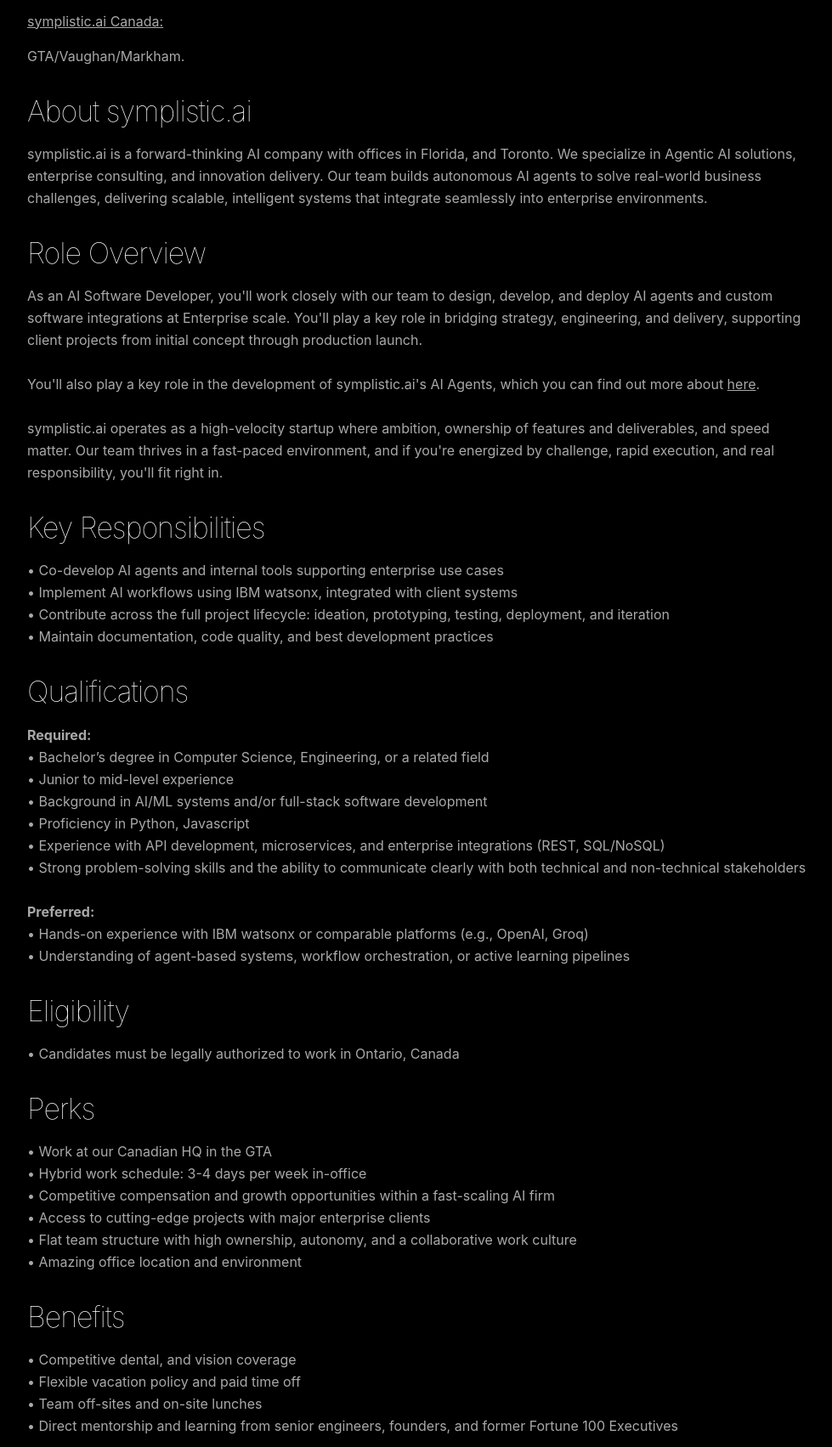
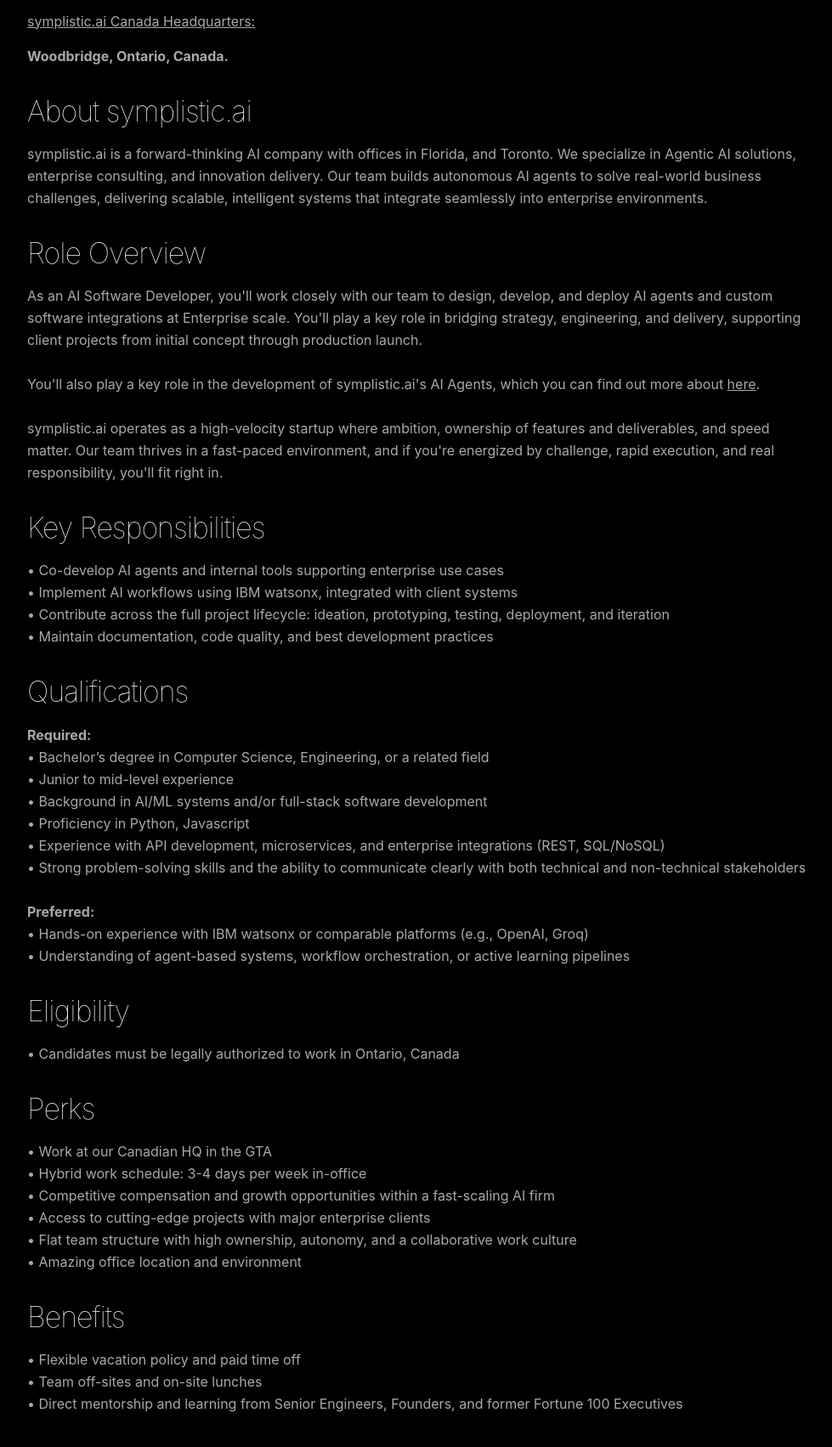
Before and after one commit to symplistic-ai/symplistic-ai.github.io, a website: page can-job-ai-software-developer.html in a window 1280 px wide. Shown: the part 734-2437 px from the top of the page at 85% size, without its empty margins (143-1122 px from the left). Drawn offline with nearby package versions, Linux system fonts and the light colour scheme.

Commit message:
job posting

```diff
--- a/can-job-ai-software-developer.html
+++ b/can-job-ai-software-developer.html
@@ -139,10 +139,10 @@
                                       <br>
                                       <h4 class="mb-15 fw-100">Location</h4>
                                       <p class="mb-15" style="color: darkgrey; text-decoration: underline;">
-                                        symplistic.ai Canada:
+                                        symplistic.ai Canada Headquarters:
                                       </p>
                                       <p class="mb-15" style="color: darkgrey;">
-                                        GTA/Vaughan/Markham.
+                                        <b>Woodbridge, Ontario, Canada.</b>
                                       </p>
                                     </div>
 
@@ -219,10 +219,9 @@
                                       <div class="mt-30">
                                         <h4 class="mb-15 fw-100">Benefits</h4>
                                         <p class="mb-15" style="color: darkgrey;">
-                                          • Competitive dental, and vision coverage<br>
                                           • Flexible vacation policy and paid time off<br>
                                           • Team off-sites and on-site lunches<br>
-                                          • Direct mentorship and learning from senior engineers, founders, and former Fortune 100 Executives
+                                          • Direct mentorship and learning from Senior Engineers, Founders, and former Fortune 100 Executives
                                         </p>
                                       </div>
 
```
Also changed, not shown: careers.html (+2 -2 lines).
